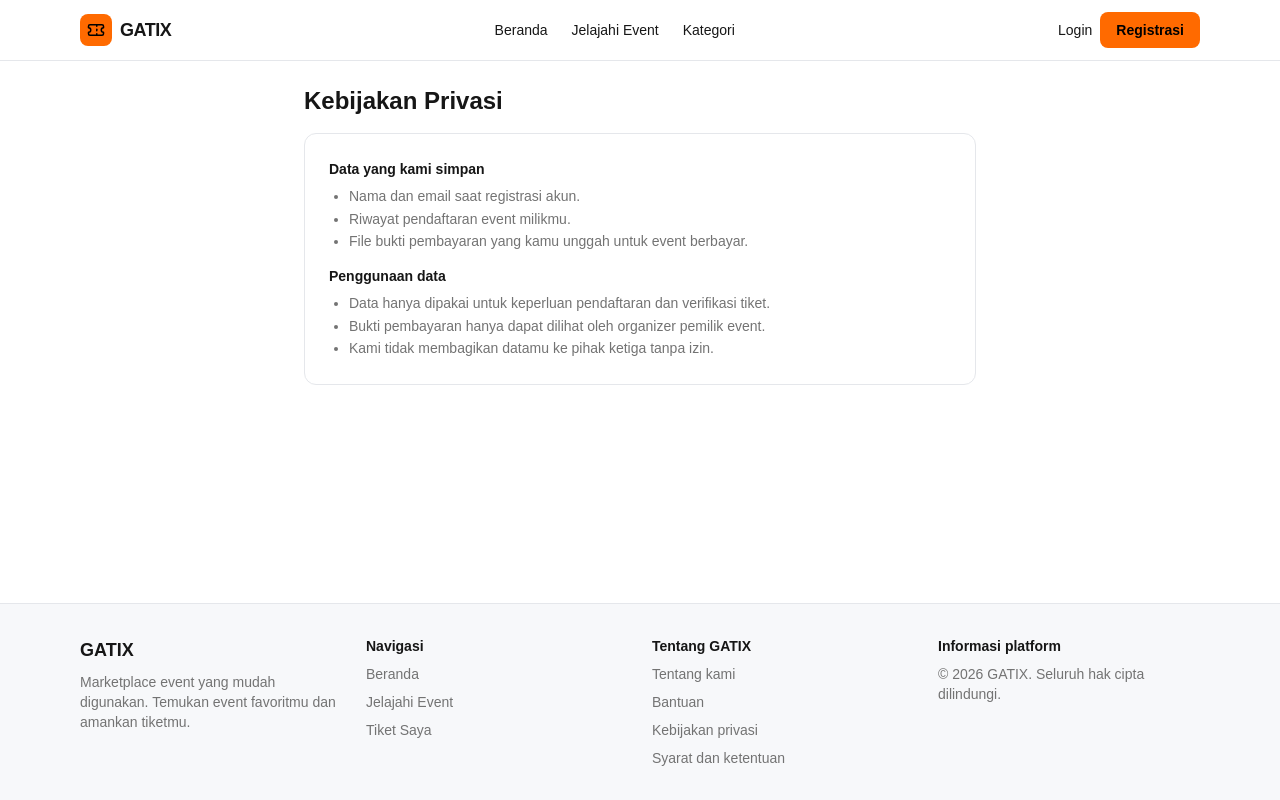
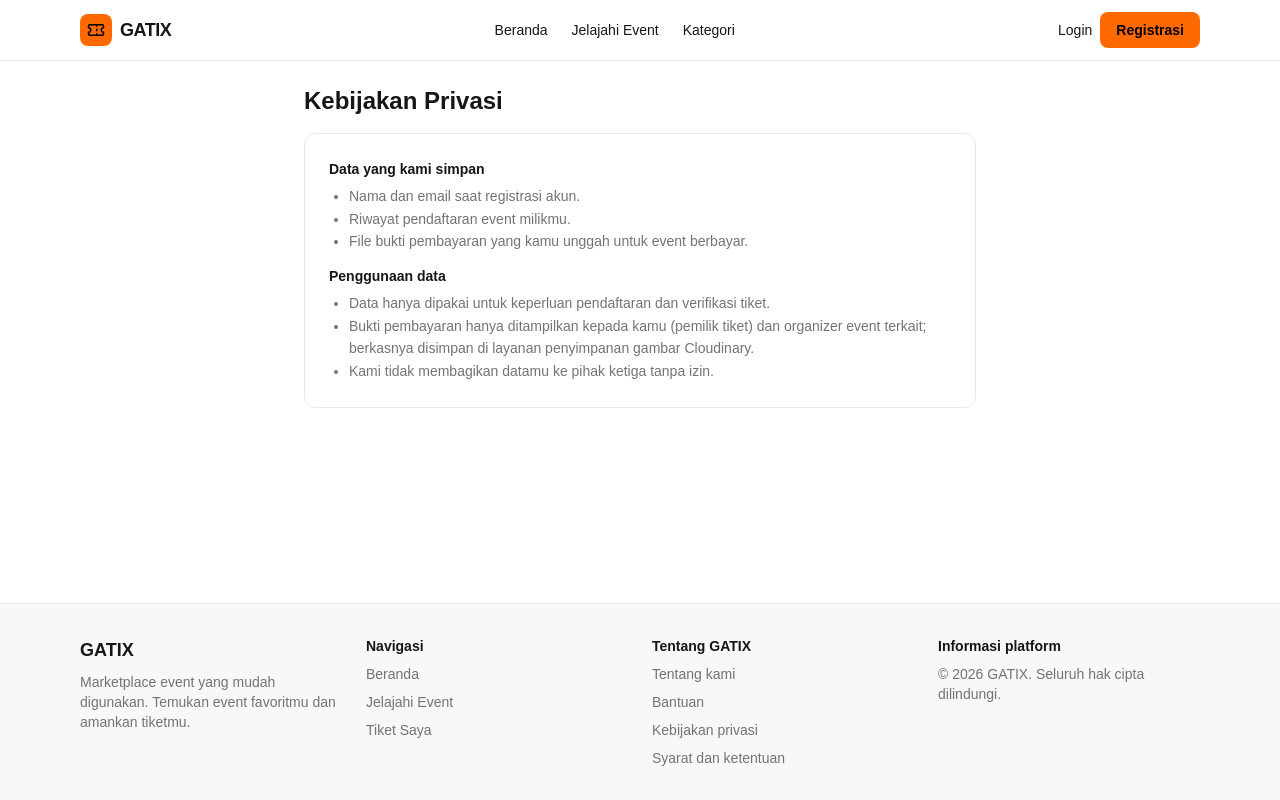
Before and after one commit to argottzz/projectGatix, a Next.js app in the folder frontend/: page /privacy in a window 1280 px wide. Built offline with nearby package versions, Linux system fonts and the light colour scheme; no server answers.

Commit message:
docs(privacy): align payment proof privacy wording with actual behavior

```diff
--- a/frontend/src/app/privacy/page.tsx
+++ b/frontend/src/app/privacy/page.tsx
@@ -12,7 +12,7 @@ export default function PrivacyPage() {
         <p className="mt-3 font-bold text-[#161616]">Penggunaan data</p>
         <ul className="mt-1 list-disc pl-5">
           <li>Data hanya dipakai untuk keperluan pendaftaran dan verifikasi tiket.</li>
-          <li>Bukti pembayaran hanya dapat dilihat oleh organizer pemilik event.</li>
+          <li>Bukti pembayaran hanya ditampilkan kepada kamu (pemilik tiket) dan organizer event terkait; berkasnya disimpan di layanan penyimpanan gambar Cloudinary.</li>
           <li>Kami tidak membagikan datamu ke pihak ketiga tanpa izin.</li>
         </ul>
       </div>
```
Also changed, not shown: 2 other files (tests, documents, lock files or other folders).
